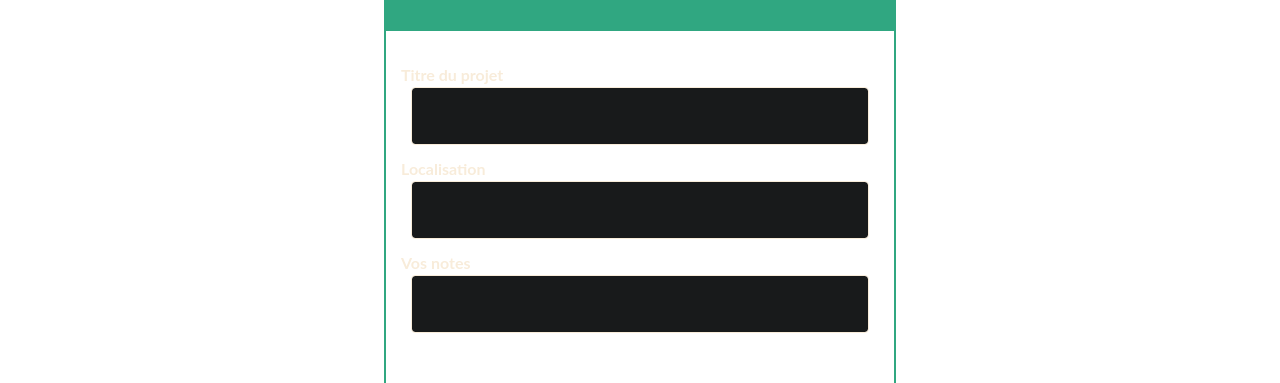
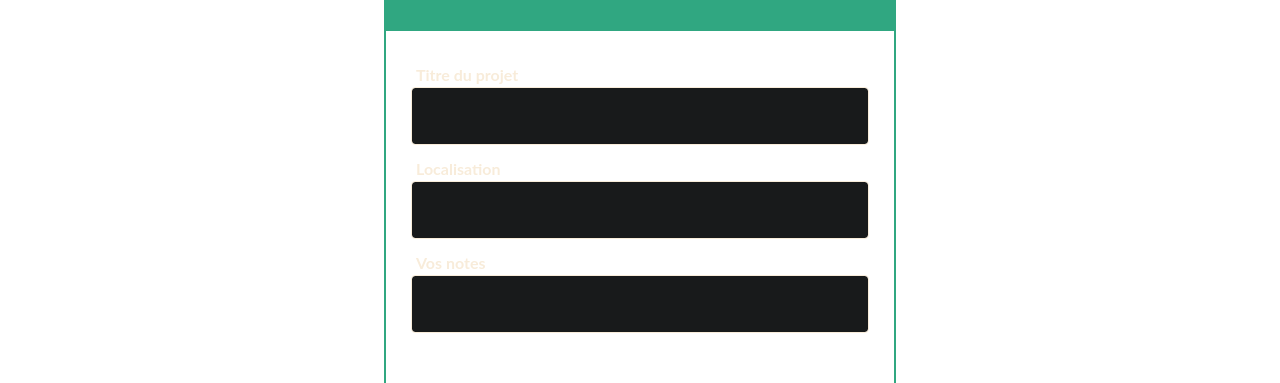
Before and after one commit to ophelie-gaudin/Immotep_front_react, a React (Create React App) app: page /dashboard/new in a window 1280 px wide. Shown: the part 255-638 px from the top of the page. Built offline with nearby package versions, Linux system fonts and the light colour scheme.

Commit message:
add styles to warningArea and dashboardCard

```diff
--- a/src/Components/Dashboard/index.jsx
+++ b/src/Components/Dashboard/index.jsx
@@ -7,7 +7,7 @@ import OrangeButton from "../Main/OrangeButton";
 
 const Dashboard = () => {
   return (
-    <div className="flex flex-col  rounded-[0.25rem] mx-auto w-[90vw] border border-2 border-primary text-black ">
+    <div className="flex flex-col my-12 rounded-[0.25rem] mx-auto w-[90vw] border border-2 border-primary text-black ">
       <div className="px-8 py-8 bg-primary">
         <a className="flex text-2xl" href="/">
           <FaArrowLeft className="dashboard-arrow-icon" /> Accueil
@@ -25,7 +25,7 @@ const Dashboard = () => {
         </WarningArea>
       </div>
       <div className="bg-greey">
-        <div className="flex flex-wrap mb-12">
+        <div className="flex justify-around flex-wrap mb-12">
           <ProjectCard
             title="hello"
             localization="Montpellier"
--- a/src/Components/Main/Input/Input.css
+++ b/src/Components/Main/Input/Input.css
@@ -35,7 +35,7 @@ label {
   text-align: right;
   color: #f8ecda;
   font-weight: bold;
-  padding-left: 15px;
+  padding-left: 30px;
   margin-top: 20px;
   width: 150px;
 }
--- a/src/Components/Main/WarningArea/WarningArea.css
+++ b/src/Components/Main/WarningArea/WarningArea.css
@@ -1,3 +1,3 @@
 .warning-area {
-  @apply rounded-[0.25rem] bg-greey bg-opacity-75 text-whiite ml-40 mr-24 px-5 py-10 border border-primary;
+  @apply rounded-[0.25rem] mt-8 bg-greey bg-opacity-75 text-whiite ml-40 mr-24 px-5 py-10 border border-primary;
 }
```
